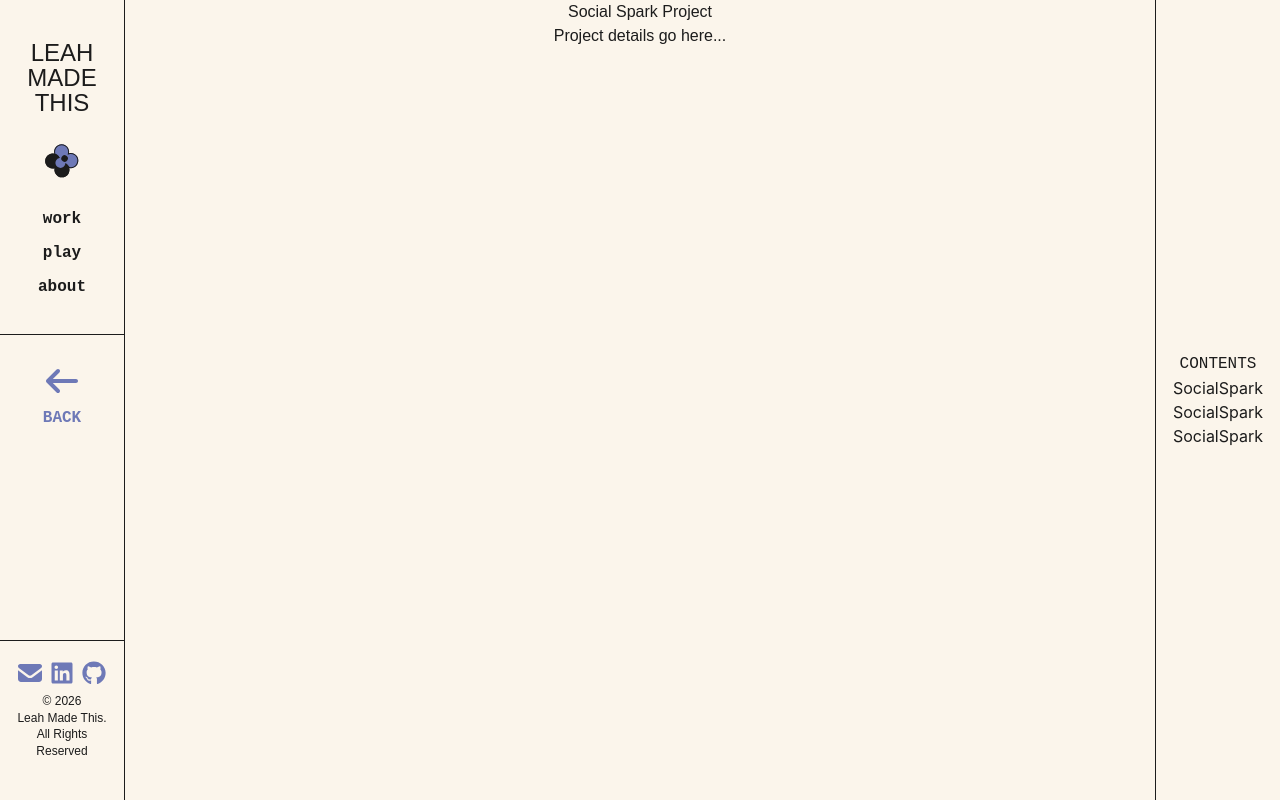
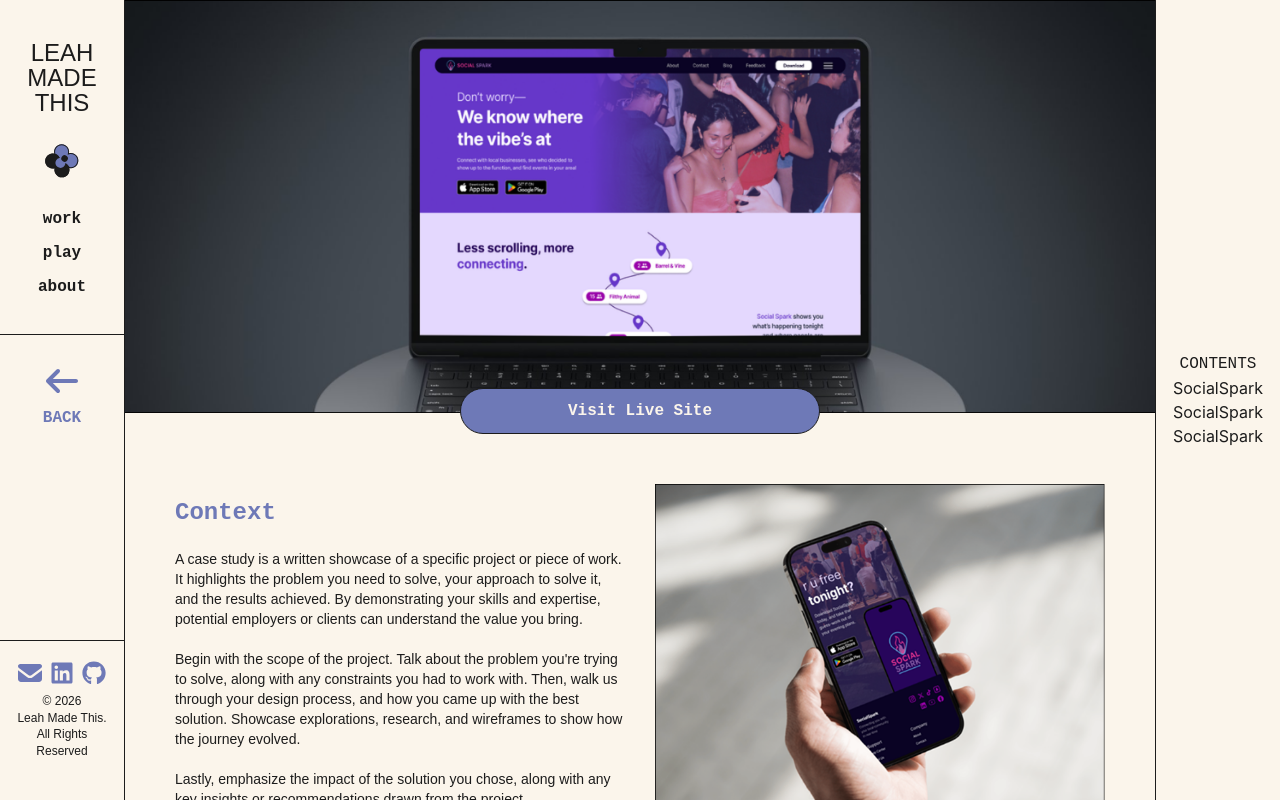
Before and after one commit to lcoelho142/clean-portfolio, a React (Vite) app: page /work/social-spark in a window 1280 px wide. Built offline with nearby package versions, Linux system fonts and the light colour scheme.

Commit message:
hero & context section added

```diff
--- a/src/pages/work/social-spark/SocialSpark.css
+++ b/src/pages/work/social-spark/SocialSpark.css
@@ -4,5 +4,48 @@
     align-items: center;
     background-color: var(--bg-color);
     height: 100vh;
+}
 
+.hero-section {
+    display: flex;
+    flex-direction: column;
+    justify-content: center;
+    align-items: center;
 }
+
+.site-btn {
+    border: 1px solid var(--text-main);
+    background-color: var(--accent);
+    color: var(--bg-color);
+    padding: 10px 20px;
+    border-radius: 50px;
+    width: 35%;
+    text-align: center;
+    margin-top: -25px;
+}
+
+.context-section {
+    display: grid;
+    grid-template-columns: 1fr 1fr;
+    justify-content: center;
+    align-items: center;
+    padding: var(--base-padding);
+    gap: 30px;
+}
+
+.context-text {
+    display: flex;
+    flex-direction: column;
+    gap: 20px;
+}
+
+.context-text > p {
+    text-align: left;
+}
+
+@media (max-width: 768px) {
+    .context-section {
+        display: flex;
+        flex-direction: column;
+}
+}
--- a/src/pages/work/social-spark/SocialSpark.jsx
+++ b/src/pages/work/social-spark/SocialSpark.jsx
@@ -1,13 +1,37 @@
 import './SocialSpark.css';
 import Layout from '../../../components/layout/Layout';
 import SocialSparkSidebar from './SocialSparkSidebar';
+import HeroImg from '../../../../public/socialspark-thumbnail.png';
+import ContextImg from './assets/SocialSparkContext.png';
 
 export default function SocialSpark() {
     return (
         <Layout sidebarContent={<SocialSparkSidebar />}>
             <div className="main-font project-content">
-                <h1>Social Spark Project</h1>
-                <p>Project details go here...</p>
+                <section className="hero-section">
+                    <img src={HeroImg} />
+                    <a className="site-btn secondary-font font-semibold" href="https://test-website-azure-three.vercel.app/" target="_blank">Visit Live Site</a>
+                </section>
+                <section className="context-section">
+                    <div className="context-text">
+                        <h1 className="secondary-font accent-color text-2xl font-semibold" >
+                            Context
+                        </h1>
+                        <p className="main-font text-sm">
+                            A case study is a written showcase of a specific project or piece of work. It highlights the problem you need to solve, your approach to solve it, and the results achieved. By demonstrating your skills and expertise, potential employers or clients can understand the value you bring. <br/><br/>
+
+                            Begin with the scope of the project. Talk about the problem you're trying to solve, along with any constraints you had to work with. Then, walk us through your design process, and how you came up with the best solution. Showcase explorations, research, and wireframes to show how the journey evolved. <br/><br/>
+
+                            Lastly, emphasize the impact of the solution you chose, along with any key insights or recommendations drawn from the project.
+                        </p>
+                    </div>
+                    <figure>
+                        <img src={ContextImg} />
+                        <figcaption className="context-caption text-xs">
+                            A mobile-view mockup of the Call-To-Action section and Footer of the Home Page.
+                        </figcaption>
+                    </figure>
+                </section>
             </div>
         </Layout>
     )
```
Also changed, not shown: src/pages/work/social-spark/assets/SocialSparkContext.png (added).
